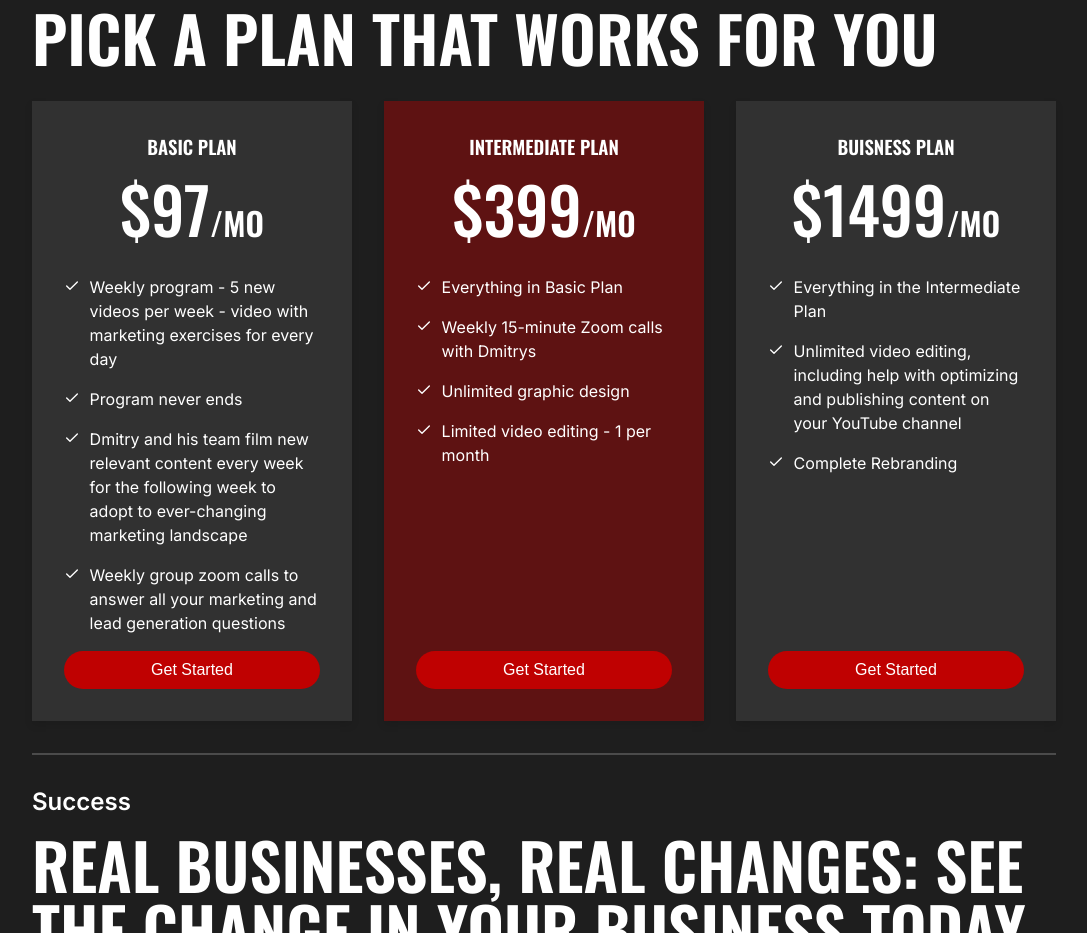
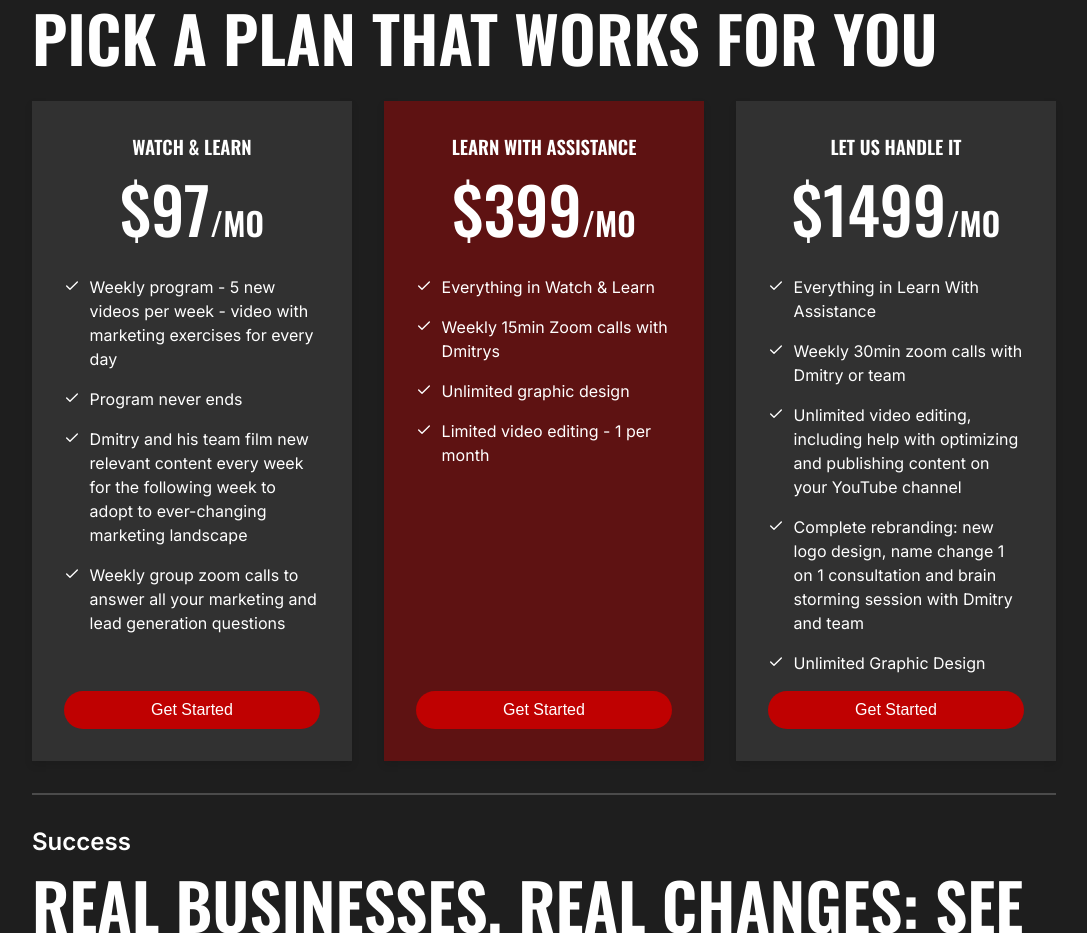
Before and after one commit to Salty-s-Media/mymarketingfitness, a Next.js app: page / in a window 1280 px wide. Shown: the part 2700-3633 px from the top of the page, without its empty margins (96-1183 px from the left). Built offline with nearby package versions, Linux system fonts and the light colour scheme.

Commit message:
feat: update pricing C2

```diff
--- a/_components/pricing/pricing.module.css
+++ b/_components/pricing/pricing.module.css
@@ -84,7 +84,6 @@
 .cardContent {
   display: flex;
   flex-direction: column;
-  justify-content: space-between;
   height: 100%;
 }
 
--- a/_components/pricing/pricing.tsx
+++ b/_components/pricing/pricing.tsx
@@ -17,7 +17,7 @@ export const Pricing = () => {
         <div className={styles.container}>
           <div className={`${styles.pricingCard} ${styles.basic}`}>
             <div className={styles.cardContent}>
-              <h3>Basic Plan</h3>
+              <h3>Watch &amp; Learn</h3>
               <div className={styles.price}>
                 $97<span className={styles.monthly}>/mo</span>
               </div>
@@ -81,7 +81,7 @@ export const Pricing = () => {
           </div>
           <div className={`${styles.pricingCard} ${styles.pro}`}>
             <div className={styles.cardContent}>
-              <h3>Intermediate Plan</h3>
+              <h3>Learn with Assistance</h3>
               <div className={styles.price}>
                 $399<span className={styles.monthly}>/mo</span>
               </div>
@@ -90,11 +90,11 @@ export const Pricing = () => {
               <div className={styles.featureList}>
                 <div className={styles.listItemContainer}>
                   <Check width={16} height={16} className={styles.checkIcon} />
-                  <span>Everything in Basic Plan</span>
+                  <span>Everything in Watch &amp; Learn</span>
                 </div>
                 <div className={styles.listItemContainer}>
                   <Check width={16} height={16} className={styles.checkIcon} />
-                  <span>Weekly 15-minute Zoom calls with Dmitrys</span>
+                  <span>Weekly 15min Zoom calls with Dmitrys</span>
                 </div>
                 <div className={styles.listItemContainer}>
                   <Check width={16} height={16} className={styles.checkIcon} />
@@ -120,7 +120,7 @@ export const Pricing = () => {
 
           <div className={`${styles.pricingCard} ${styles.plus}`}>
             <div className={styles.cardContent}>
-              <h3>Buisness Plan</h3>
+              <h3>Let us handle it</h3>
               <div className={styles.price}>
                 $1499<span className={styles.monthly}>/mo</span>
               </div>
@@ -132,7 +132,15 @@ export const Pricing = () => {
                       height={16}
                       className={styles.checkIcon}
                     />
-                    <span>Everything in the Intermediate Plan</span>
+                    <span>Everything in Learn With Assistance</span>
+                  </div>
+                  <div className={styles.listItemContainer}>
+                    <Check
+                      width={16}
+                      height={16}
+                      className={styles.checkIcon}
+                    />
+                    <span>Weekly 30min zoom calls with Dmitry or team</span>
                   </div>
                   <div className={styles.listItemContainer}>
                     <Check
@@ -151,7 +159,19 @@ export const Pricing = () => {
                       height={16}
                       className={styles.checkIcon}
                     />
-                    <span>Complete Rebranding</span>
+                    <span>
+                      Complete rebranding: new logo design, name change 1 on 1
+                      consultation and brain storming session with Dmitry and
+                      team
+                    </span>
+                  </div>
+                  <div className={styles.listItemContainer}>
+                    <Check
+                      width={16}
+                      height={16}
+                      className={styles.checkIcon}
+                    />
+                    <span>Unlimited Graphic Design</span>
                   </div>
                 </div>
               </div>
```
